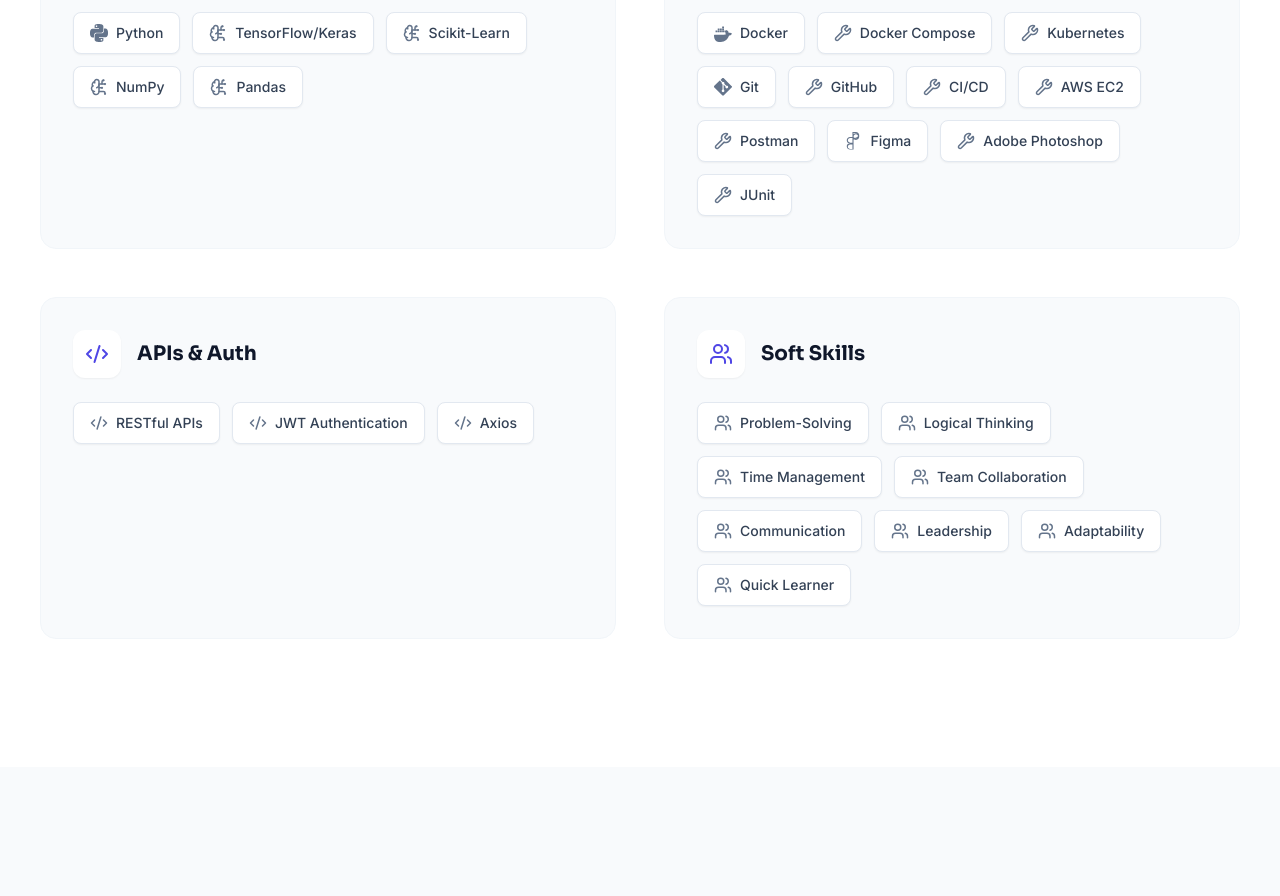
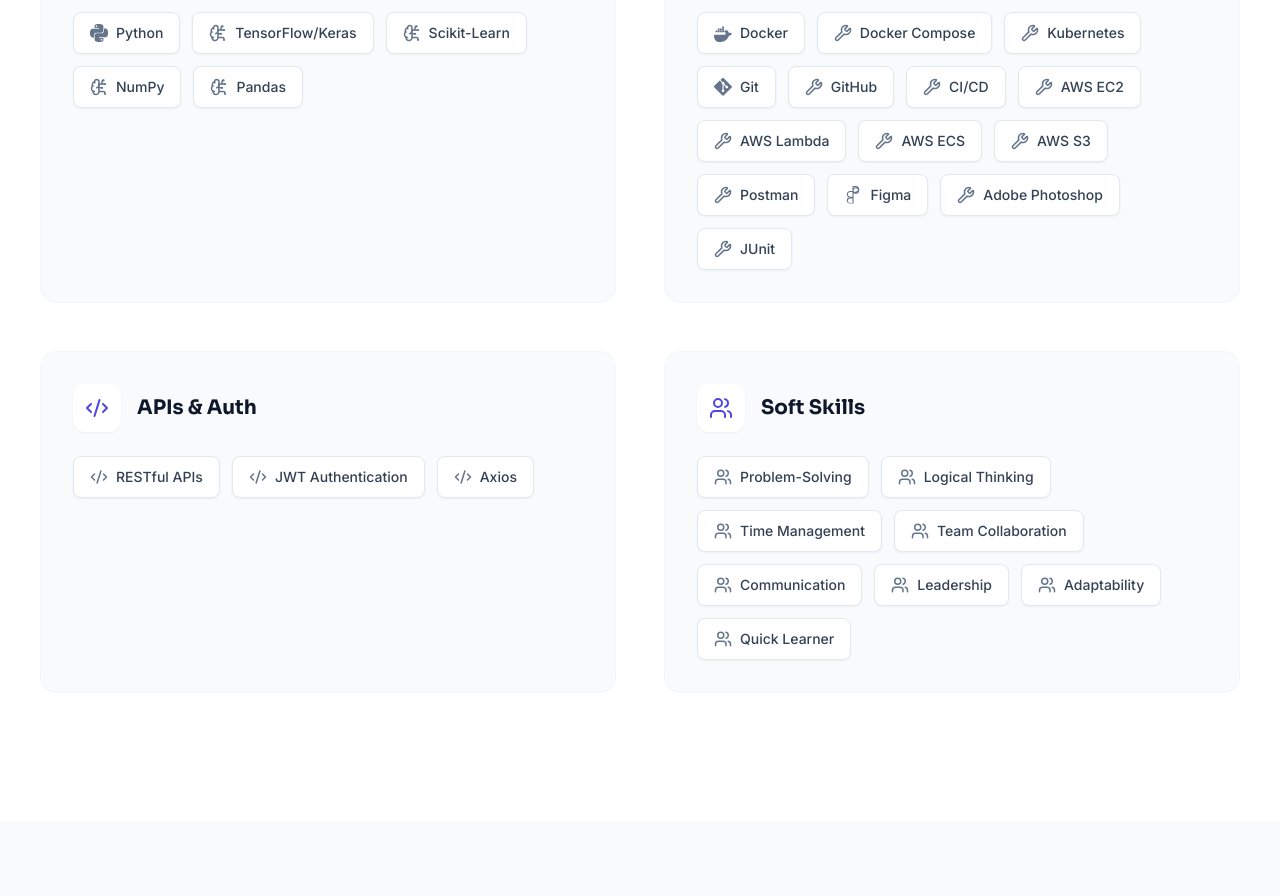
Before and after one commit to kAveeShA161/my_portfolio, a React (Vite) app: page / in a window 1280 px wide. Shown: the part 6220-7116 px from the top of the page. Built offline with nearby package versions, Linux system fonts and the light colour scheme.

Commit message:
Updated the skills with AWS

```diff
--- a/src/components/Skills.tsx
+++ b/src/components/Skills.tsx
@@ -165,6 +165,9 @@
     'Docker Compose': <WrenchIcon size={size} />,
     Kubernetes: <WrenchIcon size={size} />,
     'AWS EC2': <WrenchIcon size={size} />,
+    'AWS Lambda': <WrenchIcon size={size} />,
+    'AWS ECS': <WrenchIcon size={size} />,
+    'AWS S3': <WrenchIcon size={size} />,
     'Adobe Photoshop': <WrenchIcon size={size} />,
     'Machine Learning': <BrainCircuitIcon size={size} />,
     'Deep Learning': <BrainCircuitIcon size={size} />,
@@ -263,6 +266,9 @@
   'GitHub',
   'CI/CD',
   'AWS EC2',
+  'AWS Lambda',
+  'AWS ECS',
+  'AWS S3',
   'Postman',
   'Figma',
   'Adobe Photoshop',
```
